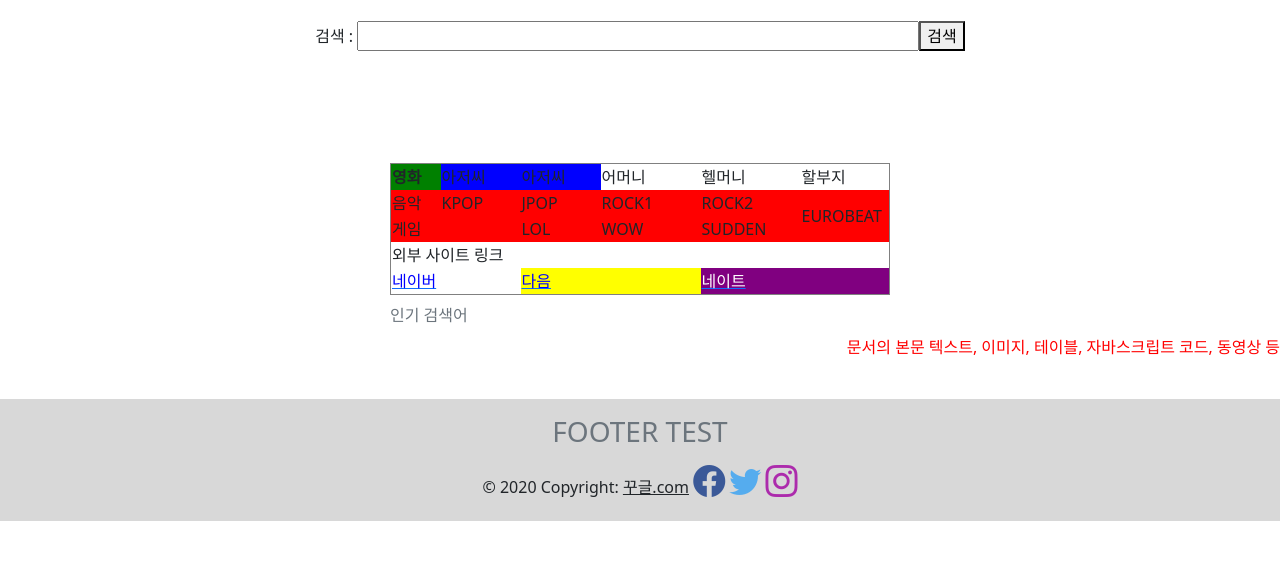
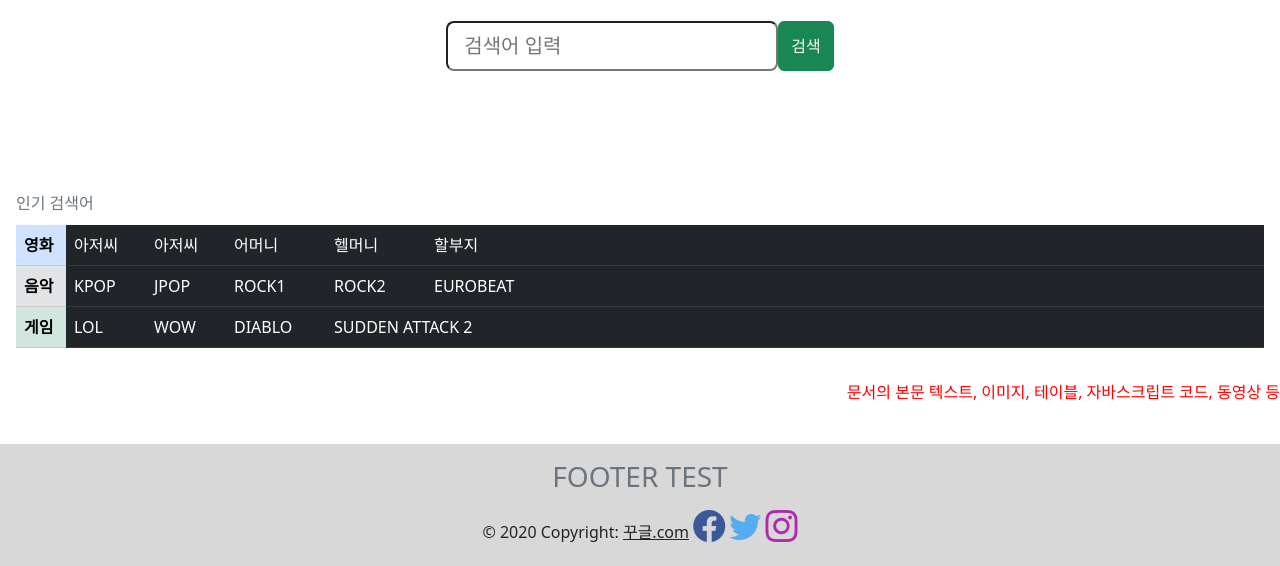
Before and after one commit to leo09121/web-20221011, a plain HTML site: page index.html in a window 1280 px wide. Shown: the part 383-949 px from the top of the page. Before the commit the page ends 904 px from the top, so only its background shows below. Drawn offline with nearby package versions, Linux system fonts and the light colour scheme.

Commit message:
웹프로그래밍5주차

```diff
--- a/index.html
+++ b/index.html
@@ -8,27 +8,20 @@
 
     <meta name="kyewords" content="computer">
 
-    <base href=https://web--fhzq.run.goorm.site/?t>
-        <title>Bootstrap demo</title>
+    <base href="https://web--fhzq.run.goorm.site/">
+
     <link href="https://cdn.jsdelivr.net/npm/bootstrap@5.2.3/dist/css/bootstrap.min.css" rel="stylesheet" integrity="sha384-rbsA2VBKQhggwzxH7pPCaAqO46MgnOM80zW1RWuH61DGLwZJEdK2Kadq2F9CUG65" crossorigin="anonymous">
     <link rel="stylesheet" href="https://cdn.jsdelivr.net/npm/bootstrap-icons@1.10.3/font/bootstrap-icons.css">
-
-
-
-
+    <script type="text/javascript" src="js/search.js" defer></script>
+    <script type="text/javascript" src="js/basic_test.js" defer></script>
 
 </head>
 
 <body>
-
     <script src="https://cdn.jsdelivr.net/npm/bootstrap@5.2.3/dist/js/bootstrap.bundle.min.js" integrity="sha384-kenU1KFdBIe4zVF0s0G1M5b4hcpxyD9F7jL+jjXkk+Q2h455rYXK/7HAuoJl+0I4" crossorigin="anonymous"></script>
   <nav class="navbar navbar-expand-lg bg-light">
-
-
-
   <div class="container-fluid">
     <a class="navbar-brand" href="#">전체메뉴</a>
-
     <button class="navbar-toggler" type="button" data-bs-toggle="collapse" data-bs-target="#navbarNavDropdown" aria-controls="navbarNavDropdown" aria-expanded="false" aria-label="Toggle navigation">
       <span class="navbar-toggler-icon"></span>
     </button>
@@ -43,25 +36,23 @@
         <li class="nav-item">
           <a class="nav-link" href="#">YOUTUBE</a>
         </li>
-        <li class="nav-item dropdown">
+          <li class="nav-item">
           <a class="nav-link" href="#">지도</a>
         </li>
-
         <li class="nav-item">
           <a class="nav-link" href="#">메일</a>
+        </li>
         <li class="nav-item">
           <a class="nav-link" href="#">앱스토어</a>
         </li>
-
         <li class="nav-item dropdown">
         <a class="nav-link dropdown-toggle" href="#" role="button" data-bs-toggle="dropdown" aria-expanded="false">
           기타 웹사이트
         </a>
           <ul class="dropdown-menu">
-
             <li><a class="dropdown-item" href="#">네이버</a></li>
             <li><a class="dropdown-item" href="#">다음</a></li>
-            <li><a class="dropdown-item" href="#">웹사이트</a></li>
+            <li><a class="dropdown-item" href="#">네이트</a></li>
           </ul>
         </li>
       </ul>
@@ -69,36 +60,78 @@
   </div>
 </nav>
 
+
+
+
         <font size="2em" color="green">문서제목, 자바스크립트 코드, CSS 스타일 정의, 메타데이터정의</font>
 		<br> <! br은 줄 바꿈입니다.>
-        <div style="text-align:center">
-            <a href="https://www.google.co.kr/?hl=ko" target="_blank"><img src="img/gogle.png" class="img-fluid" alt="구글이미지"></a></div>
+            <div style="text-align:center" class="mx-auto">
+                <a href="https://www.google.co.kr/?hl=ko" target="_blank"><img src="img/gogle.png" class="img fluid" alt="구글이미지"></a>
+            </div>
+
+
         <! img 태그는 이미지를 삽입합니다. src=경로, 이미지 깨지면 alt 출력>
 	<br> <! br은 줄 바꿈입니다.>
-	<p style="text-align:center">검색 : <input type="text" name="search" size="55" value=""><button type="button" onclick="alert('검색을 수행합니다!')">검색</button></p>
+
+        <!-- <div style="text-align:center">
+    검색 :<input type="text" name="search" size="55" value=""><button id= "search_btn" type="buttton">검색</button>
+
+       </div> -->
+     <form action="https://www.google.co.kr/search" method="GET" target="_blank">
+            <div class="d-flex justify-content-center">
+
+                <mx-auto>
+
+                    <input name="query" type="text" class="form-control-lg" placeholder="검색어 입력" aria-label="search" aria-describedby="search_btn">
+                </mx-auto>
+                <button class="btn btn-success" type="submit" id="search_btn">검색</button>
+
+
+         </div>
+
+        </form>
+
+
     <br><br><br><br>
 
-        <table style="margin-left: auto; margin-right: auto;" border="1" width="500"> <! 테이블을 정의합니다.>
-	<caption>인기 검색어</caption> <! 테이블 제목.>
-	<tbody>
-	<tr><td bgcolor="green" width="50"><b>영화</b></td><td width="80" bgcolor="blue">아저씨</td><td width="80" bgcolor="blue">아저씨</td><td width="100">어머니</td><td width="100">헬머니</td><td>할부지</td></tr> <! 1행 추가.>
-	<tr bgcolor="red"><td width="50">음악</td><td>KPOP</td><td>JPOP</td><td>ROCK1</td><td>ROCK2</td><td rowspan="2">EUROBEAT</td></tr> <! 2행 추가.>
-	<tr bgcolor="red"><td colspan="2" width="50">게임</td><td>LOL</td><td>WOW</td><td>SUDDEN</td></tr> <! 3행 추가.>
-        <tr bgcolor="white"><td colspan="6" width="50">외부 사이트 링크</td></tr> <!4행 추가.>
-        <tr bgcolor="white"><td colspan="2" width="50"><a href="http://www.naver.com" target="_blank"><font color="blue">네이버</font></a></td>
-            <td bgcolor="yellow" colspan="2" width="50"><a href="https://www.daum.net/" target="_blank"><font color="blue">다음</font></a></td>
-            <td bgcolor="purple" colspan="2" width="50"><a href="https://www.nate.com/" target="_blank"><font color="white">네이트</font></a></td>
-        </tr> <! 5행 추가.>
+      <div class="w-auto p-3" style="background-color: #;">
+        <!-- <table class="table table-striped table-bordered table-hover"> -->
+        <table class="table table-dark table-hover">
+	<caption align="top">인기 검색어</caption>
+	<tbody class="table-group-divider">
+                <tr bgcolor="yellow">
+                    <td class="table-primary" width="50"><b>영화</b>
+                    </td>
+                    <td width="80" bgcolor="blue">아저씨</td>
+                    <td width="80" bgcolor="blue">아저씨</td>
+                    <td width="100">어머니</td>
+                    <td width="100">헬머니</td>
+                    <td>할부지</td>
+                </tr>
 
+	<tr bgcolor="red">
+                    <td class="table-secondary" width="50"><b>음악</b></td>
+                    <td>KPOP</td>
+                    <td>JPOP</td>
+                    <td>ROCK1</td>
+                    <td>ROCK2</td>
+                    <td>EUROBEAT</td>
+                </tr>
+	<tr bgcolor="blue">
+                    <td class="table-success" width="50"><b>게임</b></td>
+                    <td>LOL</td>
+                    <td>WOW</td>
+                    <td>DIABLO</td>
+                    <td colspan="2">SUDDEN ATTACK 2</td>
+                </tr>
             </tbody>
         </table>
-
+        </div>
 
 
 
         <p style="text-align:right;"><font size="3em" color="red">문서의 본문 텍스트, 이미지, 테이블, 자바스크립트 코드, 동영상 등</font></p>
 		<br> <! br은 줄 바꿈입니다.>
-
  <footer class="bg-light text-center text-lg-start">
   <div class="text-center p-3" style="background-color:#D8D8D8;">
     <h3 class="text-secondary">FOOTER TEST</h3>
@@ -110,7 +143,5 @@
 </footer>
 
 
-
-
     </body>
 </html>
```
Also changed, not shown: js/basic_test.js (added, +27 -0 lines), js/search.js (added, +8 -0 lines). Lines whose indentation alone changed are shown as unchanged.
